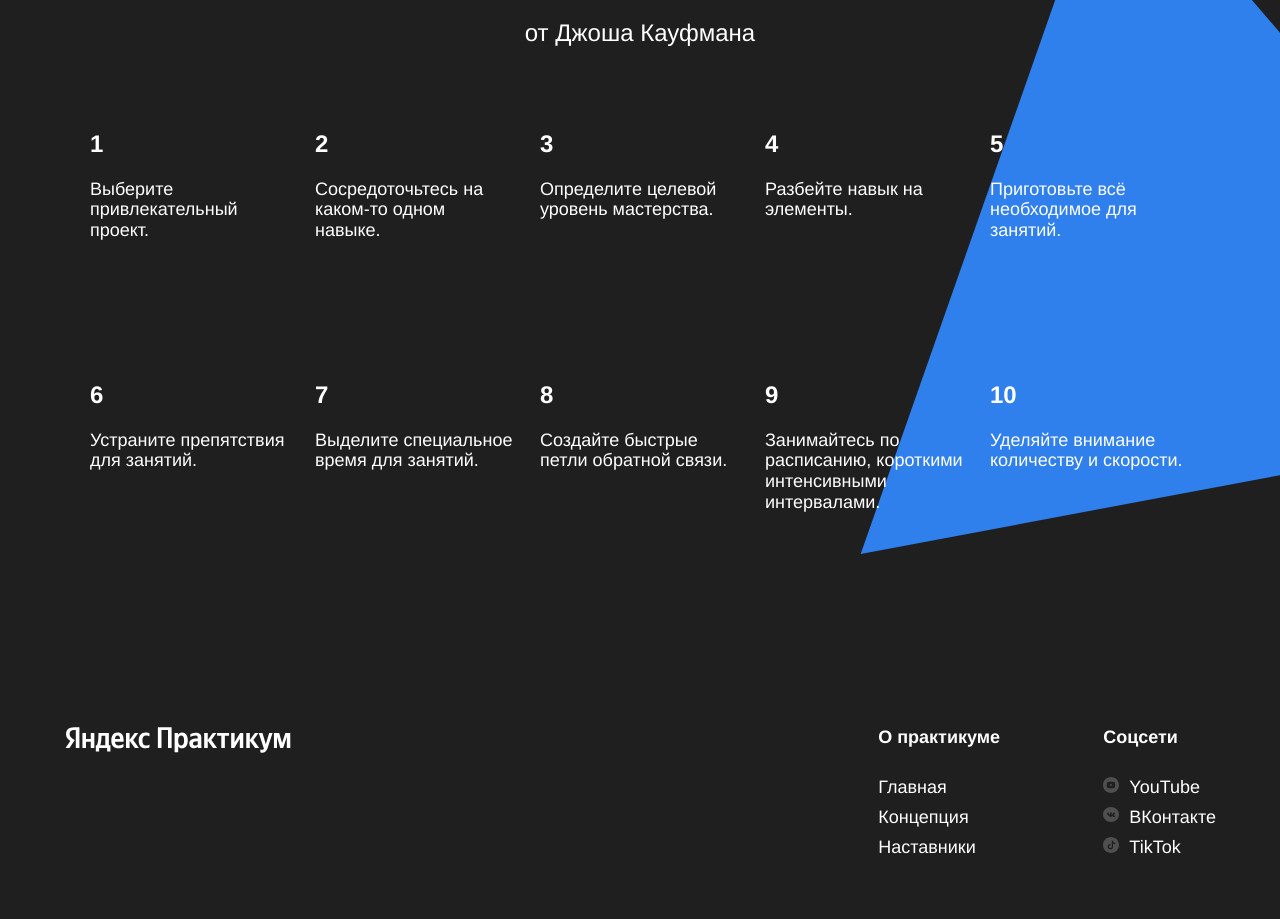
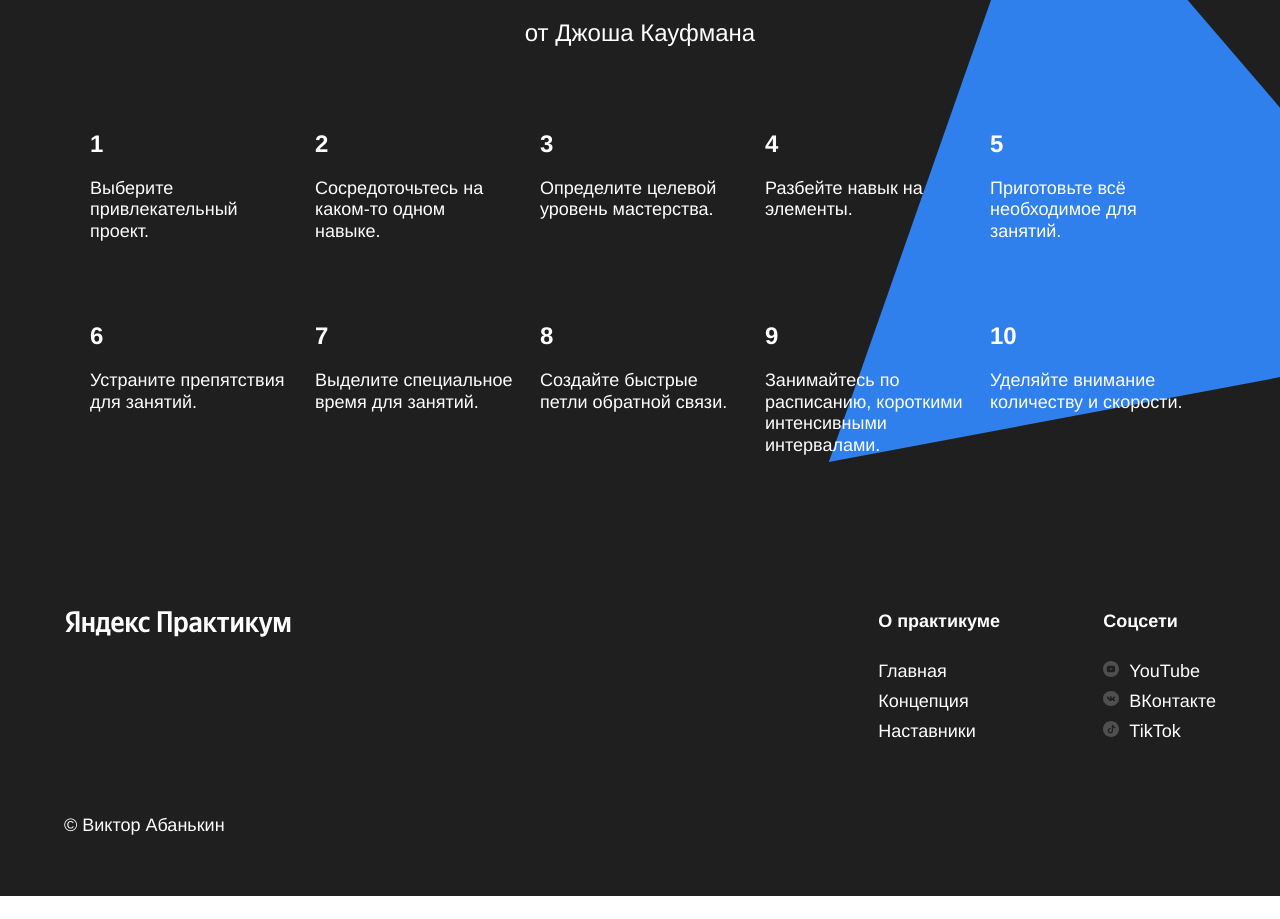
Before and after one commit to sergeitovpeko/how-to-learn, a plain HTML site: page index.html in a window 1280 px wide. Shown: the part 3060-3979 px from the top of the page. After the commit the page ends 3956 px from the top, so only its background shows below. Drawn offline with Linux system fonts and the light colour scheme.

Commit message:
1 project work 3

```diff
--- a/index.html
+++ b/index.html
@@ -4,7 +4,7 @@
   <meta charset="UTF-8">
   <meta name="viewport" content="width=device-width, initial-scale=1.0">
   <title>Научиться учиться</title>
-  <link rel="stylesheet" href="/styles/normalize.css">
+  <link rel="stylesheet" href="./styles/normalize.css">
   <link rel="stylesheet" href="./styles/style.css">
 </head>
 <body>
@@ -143,15 +143,15 @@
       <div class="footer__column footer__column_content_social">
         <h2 class="footer__column-heading">Соцсети</h2>
         <ul class="footer__column-links">
-          <li class="footer__column-link" href="#">
+          <a class="footer__column-link" href="#">
             <img class="footer__social-icon" src="./images/youtube-icon.svg" alt="Логотип YouTube">YouTube
-          </li>
-          <li class="footer__column-link" href="#">
+          </a>
+          <a class="footer__column-link" href="#">
             <img class="footer__social-icon" src="./images/vk_color_white.svg" alt="Логотип ВКонтакте">ВКонтакте
-          </li>
-          <li class="footer__column-link" href="#">
+          </a>
+          <a class="footer__column-link" href="#">
             <img class="footer__social-icon" src="./images/tiktok-icon.svg" alt="Логотип TikTok">TikTok
-          </li>
+          </a>
         </ul>
       </div>
     </div>
--- a/styles/style.css
+++ b/styles/style.css
@@ -166,8 +166,8 @@ font-weight: normal;
   flex-flow: wrap;
   justify-content: space-between;
   padding: 0;
-  margin-bottom: 40px;
-  margin-top: 60px;
+  margin-bottom: 100px;
+  margin-top: 0;
   width: 1100px;
   margin-left: auto;
   margin-right: auto;
@@ -176,7 +176,7 @@ font-weight: normal;
 
 .table__cell {
   width: 250px;
-  margin-bottom: 60px;
+  margin-top: 60px;
   line-height: 1.2;
   font-size: 18px;
   font-weight: normal;
@@ -269,6 +269,7 @@ font-weight: normal;
   text-align: center;
   margin: 0;
   margin-bottom: 20px;
+  z-index: 1;
 }
 
 .section-subtitle_theme_dark {
@@ -279,6 +280,7 @@ font-weight: normal;
   color: #fff;
   text-align: center;
   margin: 0;
+  z-index: 1;
 }
 
 .table_theme_dark {
@@ -303,7 +305,7 @@ font-weight: normal;
 }
 
 .table__heading_theme_dark {
-  line-height: 1.2;
+  line-height: 1.15;
   font-size: 24px;
   font-weight: 600;
   margin-bottom: 20px;
@@ -311,7 +313,7 @@ font-weight: normal;
 }
 
 .table__text_theme_dark {
-  line-height: 1.15;
+  line-height: 1.2;
   font-size: 18px;
   font-weight: normal;
   margin: 0;
@@ -324,6 +326,8 @@ font-weight: normal;
   top: 0;
   right: -210px;
   z-index: 0;
+  background-size: contain;
+  background-repeat: no-repeat;
   background-image: url(../images/kaufman-triangle.svg);
 }
 
```
